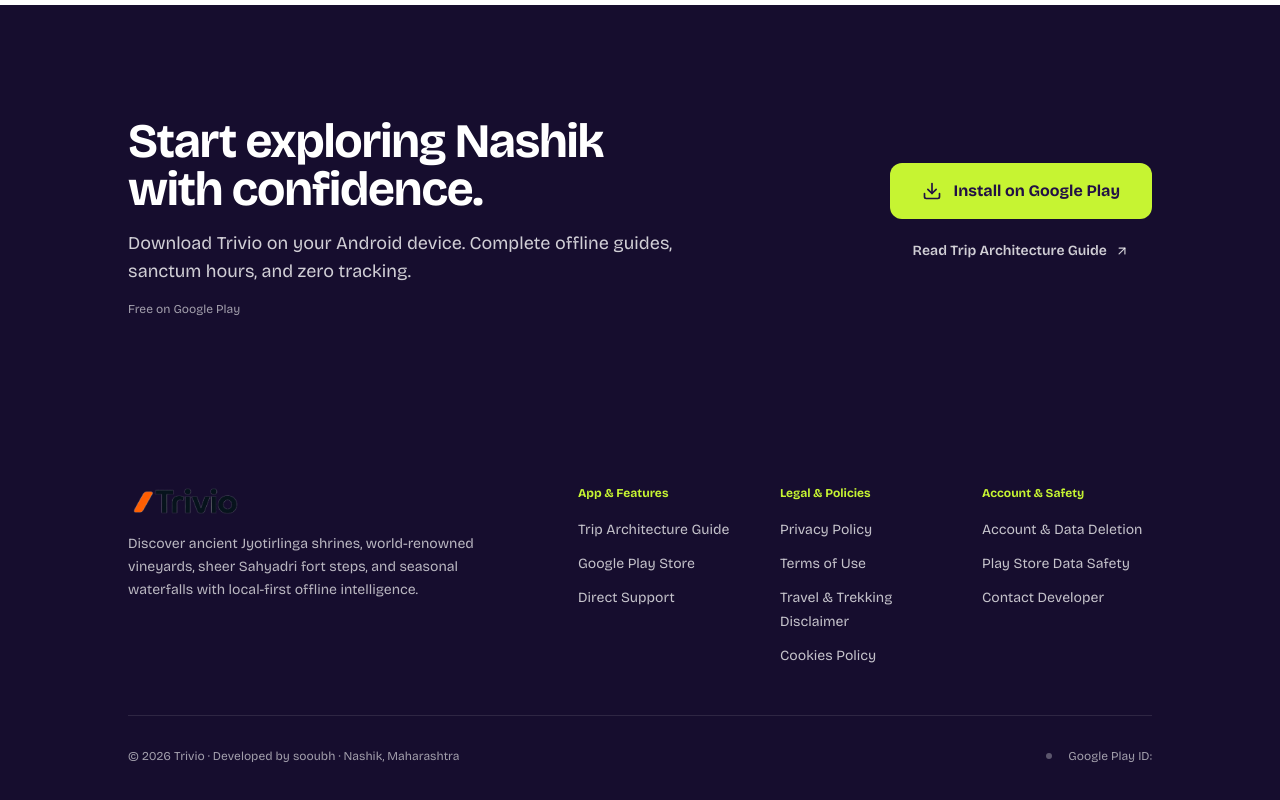
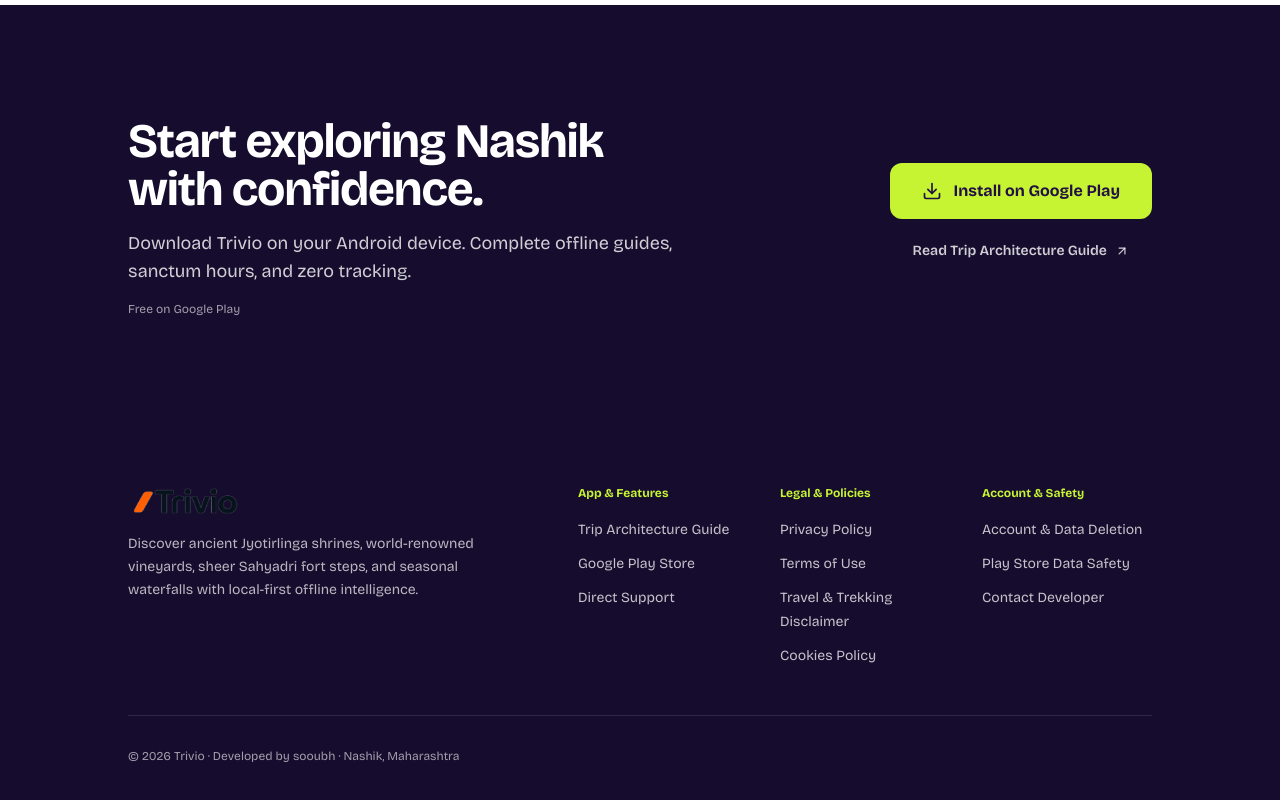
Before and after one commit to sooubh/nashik, a Next.js app: page / in a window 1280 px wide. Shown: the part 3813-4613 px from the top of the page. Built offline with nearby package versions, Linux system fonts and the light colour scheme.

Commit message:
Remove visible Google Play package ID

```diff
--- a/src/components/SiteFooter.tsx
+++ b/src/components/SiteFooter.tsx
@@ -66,10 +66,7 @@ export function SiteFooter() {
           <div>
             © {new Date().getFullYear()} {SITE_CONFIG.name} · Developed by sooubh · Nashik, Maharashtra
           </div>
-          <div className="flex items-center gap-4">
-            <span className="inline-block w-1.5 h-1.5 rounded-full bg-white/30" />
-            <span>Google Play ID: <code className="text-white/80">{SITE_CONFIG.packageId}</code></span>
-          </div>
+
         </div>
       </div>
     </footer>
```
